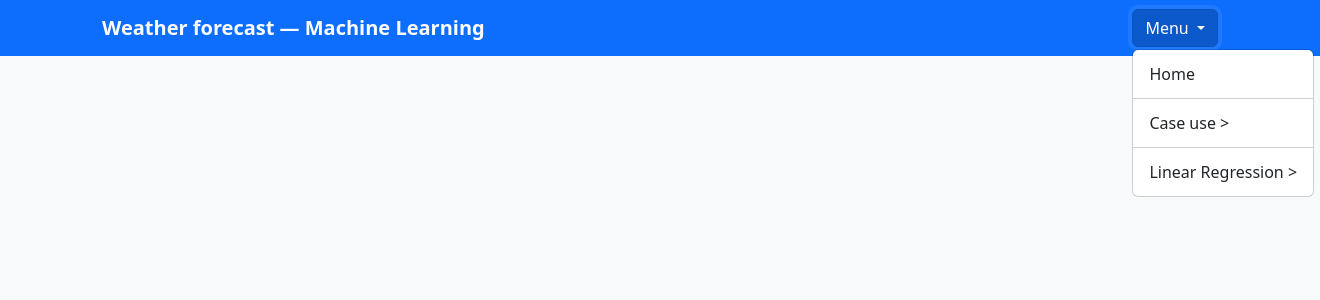
After one commit to Davidcapera/MACHINE_LEARNIG2, a Flask app: template app/templates/index.html in a window 1320 px wide, after a click on "Menu". The commit adds this page. Shown: the top 300 px of the page. Run offline with Flask 3, Linux system fonts and the light colour scheme; the template is opened without the code that fills it, so the values that code supplies are empty.

Commit message:
refactoring folders and project

```diff
--- /dev/null
+++ b/app/controllers/__init__.py
@@ -0,0 +1 @@
+#controller init.py
--- /dev/null
+++ b/app/models/__init__.py
@@ -0,0 +1 @@
+# model init.py
--- /dev/null
+++ b/app/templates/index.html
@@ -0,0 +1,56 @@
+<!DOCTYPE html>
+<html lang="en">
+<head>
+    <meta charset="UTF-8">
+    <meta name="viewport" content="width=device-width, initial-scale=1.0">
+     <link href="https://cdn.jsdelivr.net/npm/bootstrap@5.3.0/dist/css/bootstrap.min.css" rel="stylesheet">
+    <title>Document</title>
+</head>
+<body class="bg-light mb-4">
+    <nav class="navbar navbar-dark bg-primary">
+    <div class="container">
+        <span class="navbar-brand fw-bold">Weather forecast — Machine Learning</span>
+
+        <div class="dropdown" data-bs-theme="light">
+        <button class="btn btn-primary dropdown-toggle" type="button"
+                data-bs-toggle="dropdown"
+                data-bs-auto-close="outside">
+            Menu
+        </button>
+        <ul class="dropdown-menu">
+            <li><a class="dropdown-item" href="/">Home</a></li>
+            <li><hr class="dropdown-divider"></li>
+            <li>
+            <a class="dropdown-item" href="#caseUseMenu"
+                data-bs-toggle="collapse">
+                Case use >
+            </a>
+            <div class="collapse" id="caseUseMenu">
+                <ul class="list-unstyled ps-3">
+                <li><a class="dropdown-item" href="/caseWeather">Weather</a></li>
+                <li><a class="dropdown-item" href="/case2">Case use 2</a></li>
+                <li><a class="dropdown-item" href="/case3">Case use 3</a></li>
+                <li><a class="dropdown-item" href="/case4">Case use 4</a></li>
+                </ul>
+            </div>
+            </li>
+            <li><hr class="dropdown-divider"></li>
+            <li>
+            <a class="dropdown-item" href="#regressionMenu"
+                data-bs-toggle="collapse">
+                Linear Regression >
+            </a>
+            <div class="collapse" id="regressionMenu">
+                <ul class="list-unstyled ps-3">
+                <li><a class="dropdown-item" href="/regression/definition">Definition</a></li>
+                <li><a class="dropdown-item" href="/regression">Linear Regression</a></li>
+                </ul>
+            </div>
+            </li>
+        </ul>
+        </div>
+    </div>
+    </nav>
+    <script src="https://cdn.jsdelivr.net/npm/bootstrap@5.3.0/dist/js/bootstrap.bundle.min.js"></script>
+</body>
+</html>
--- a/templates/LinearRegression.html
+++ b/app/templates/linearRegression.html
@@ -13,7 +13,7 @@
                 <h4 class="card-title mb-1 text-center">Linear Regression</h4>
                     <p class="text-muted mb-4 text-center">Calculates  Grade Depends On Study Hours:</p>
 
-                    <form action="" method="post">
+                    <form action="/regression" method="post">
                         <div class="mb-3">
                             <label for="Hours" class="form-label fw-semibold">Study Hours</label>
                             <input type="number" class="form-control" step='0.5' name="Hours" min="0" max="50" required>
--- /dev/null
+++ b/run.py
@@ -0,0 +1,6 @@
+from app import create_app
+
+app = create_app()
+
+if __name__ == "__main__":
+    app.run(debug=True)
```
Also changed, not shown: app.py (deleted, +0 -60 lines), app/__init__.py (added, +13 -0 lines), app/controllers/indexController.py (added, +7 -0 lines), app/controllers/regressionController.py (added, +15 -0 lines), app/controllers/weatherController.py (added, +15 -0 lines), app/models/weatherModel.py (added, +14 -0 lines), app/templates/weather.html (renamed from templates/index.html, +40 -1 lines), app/models/regressionModel.py (renamed from LinearRegression.py).
